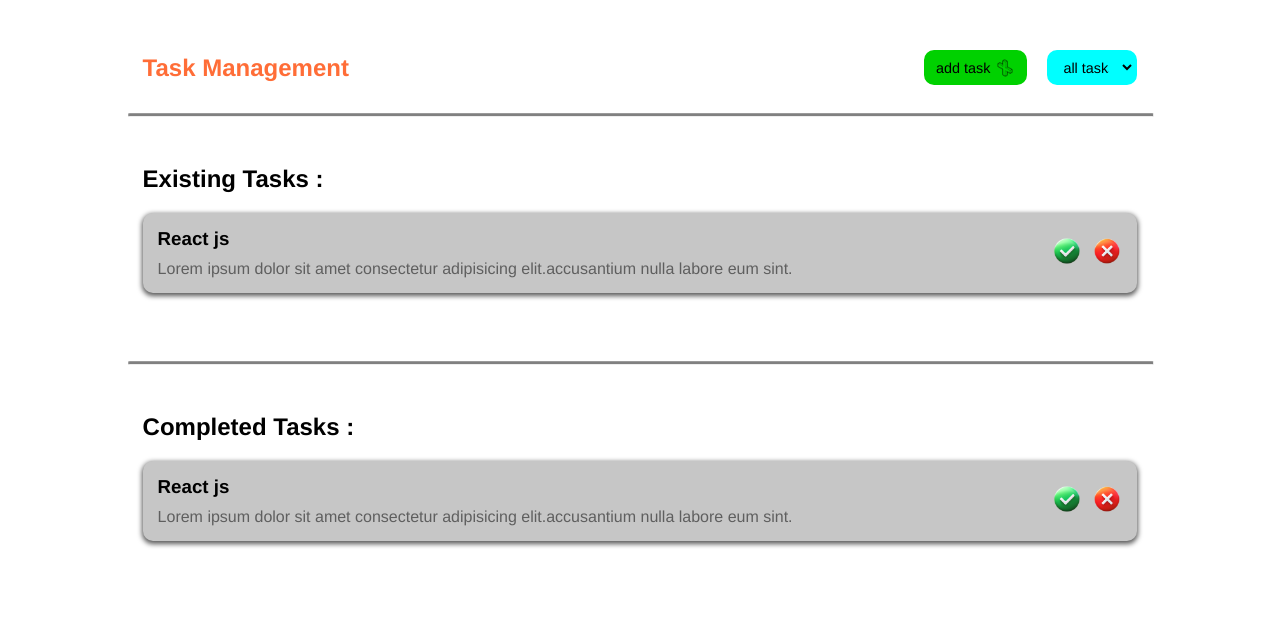
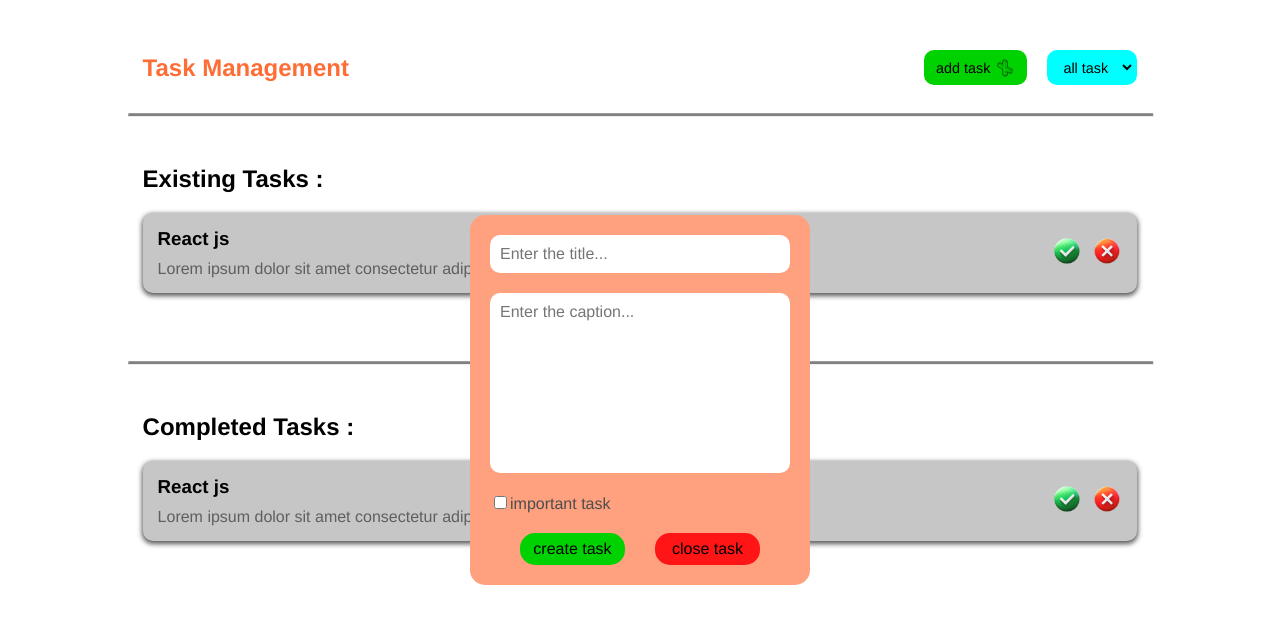
Before and after one commit to sina-script/todolist-management, a React (Vite) app: page / in a window 1280 px wide. Both pictures are taken after a click on the button "add task". Shown: the top 624 px of the page. Built offline with nearby package versions, Linux system fonts and the light colour scheme.

Commit message:
add open and close modal screen functions

```diff
--- a/src/App.jsx
+++ b/src/App.jsx
@@ -6,13 +6,15 @@ import "./App.css";
 
 function App() {
 
+  const [isModalShow,setIsModalShow]=useState(false)
+
   return (
     <>
       <main className="">
         <nav>
           <h1>Task Management</h1>
           <div className="buttons">
-            <button className="add-task-btn">
+            <button className="add-task-btn" onClick={()=>setIsModalShow(true)}>
               add task
               <img src="./public/plus.png" alt="" />
             </button>
@@ -38,6 +40,8 @@ function App() {
           <Task></Task>
         </div>
       </main>
+
+      {isModalShow&&<AddTaskModal closeModal={()=>setIsModalShow(false)}></AddTaskModal>}
     </>
   );
 }
--- a/src/component/AddTaskModal/AddTaskModal.jsx
+++ b/src/component/AddTaskModal/AddTaskModal.jsx
@@ -1,6 +1,6 @@
 import styles from "./AddTaskModal.module.css";
 
-function AddTaskModal() {
+function AddTaskModal({closeModal}) {
   return <div className={styles.modalScreen}>
     <input type="text" className={styles.getTitle} placeholder="Enter the title..."/>
     <textarea className={styles.getCaption} rows={40} placeholder="Enter the caption..."></textarea>
@@ -10,7 +10,7 @@ function AddTaskModal() {
     </label>
     <div className={styles.buttons}>
       <button className={styles.createTaskBtn}>create task</button>
-      <button className={styles.closeTaskBtn}>close task</button>
+      <button className={styles.closeTaskBtn} onClick={closeModal}>close task</button>
     </div>
 
   </div>;
```
